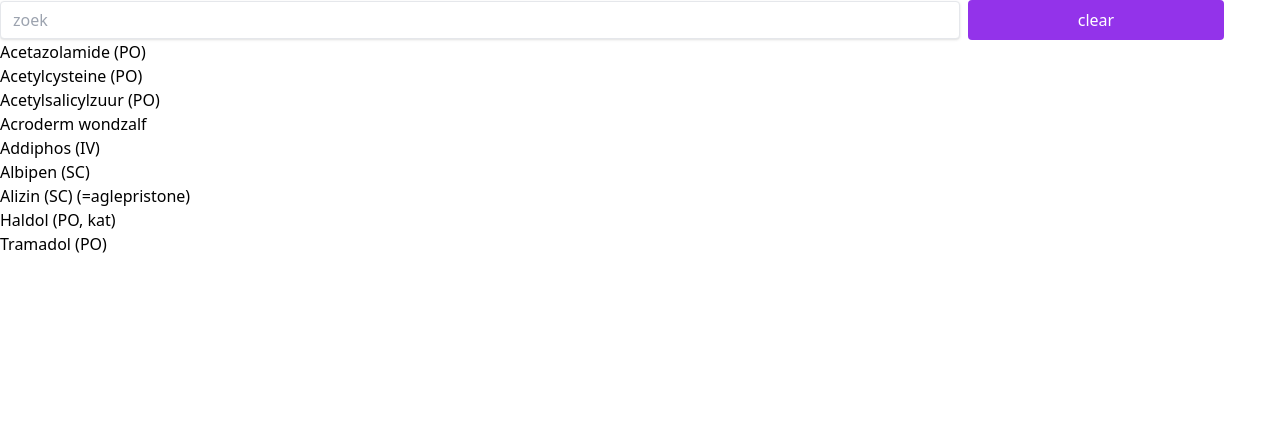
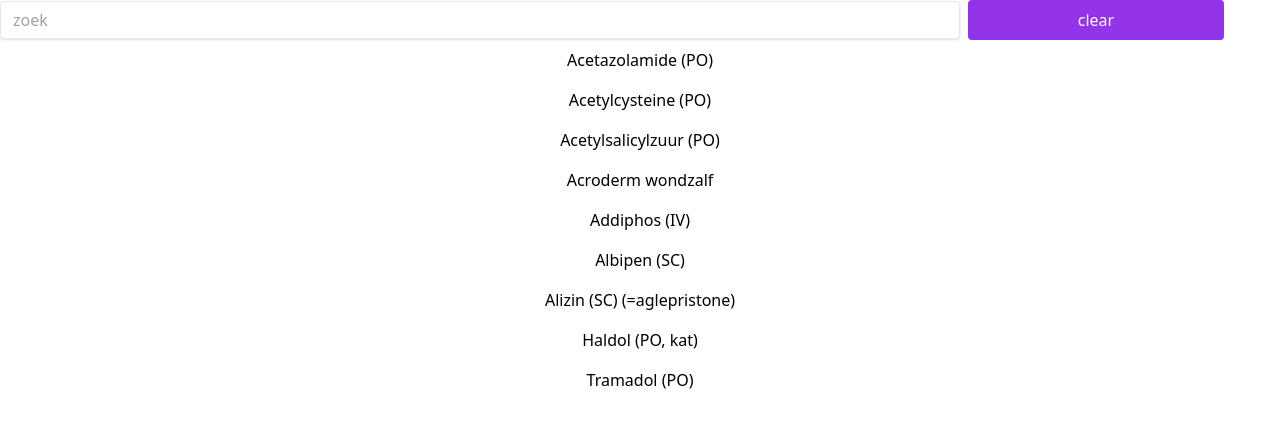
Before and after one commit to MelvinVermeer/doseringen, a React (Create React App) app: page / in a window 1280 px wide. Shown: the top 428 px of the page. Built offline with nearby package versions, Linux system fonts and the light colour scheme.

Commit message:
convert to router

```diff
--- a/src/App.tsx
+++ b/src/App.tsx
@@ -1,8 +1,6 @@
-import React, { ChangeEvent, useState } from "react";
-import logo from "./logo.svg";
+import { ChangeEvent, useState } from "react";
 import "./App.css";
 import raw from "./data/sample.json";
-import { Detail } from "./Detail";
 import { NoResults } from "./NoResults";
 import { List } from "./List";
 
@@ -11,14 +9,16 @@
   const products = Object.keys(data);
 
   const [query, setQuery] = useState("");
+  const [filtered, setFiltered] = useState(products);
 
   const change = (event: ChangeEvent<HTMLInputElement>) => {
     setQuery(event.target.value);
+    setFiltered(
+      products.filter((p) =>
+        p.toLowerCase().includes(event.target.value.trim().toLowerCase())
+      )
+    );
   };
-
-  const filtered = products.filter((p) =>
-    p.toLowerCase().includes(query.trim().toLowerCase())
-  );
 
   return (
     <div>
@@ -26,23 +26,22 @@
         className="shadow appearance-none border rounded w-3/4 py-2 px-3 text-gray-700 leading-tight focus:outline-none focus:shadow-outline"
         type="text"
         placeholder="zoek"
+        value={query}
         onChange={change}
       />
 
       <button
         className="bg-purple-600 ml-2 w-1/5 rounded p-2 text-white"
-        onClick={() => setQuery("")}
+        onClick={() => {
+          setQuery("");
+          setFiltered(products);
+        }}
       >
         clear
       </button>
 
       {filtered.length === 0 && <NoResults />}
-
-      {filtered.length === 1 && (
-        <Detail name={filtered[0]} content={data[filtered[0]]} />
-      )}
-
-      {filtered.length > 1 && <List items={filtered} onClickItem={setQuery} />}
+      {filtered.length > 0 && <List items={filtered} />}
     </div>
   );
 }
--- a/src/Detail.tsx
+++ b/src/Detail.tsx
@@ -5,7 +5,7 @@
 
 export const Detail = ({ content, name }: DetailProps) => (
   <>
-    <div>{name}</div>
-    <div className="text-xs">{content}</div>
+    <h1 className="text-xl mb-4">{name}</h1>
+    <div>{content}</div>
   </>
 );
--- a/src/List.tsx
+++ b/src/List.tsx
@@ -1,13 +1,16 @@
+import { Link } from "react-router-dom";
+
 type ListProps = {
   items: string[];
-  onClickItem: (item: string) => void;
 };
 
-export const List = ({ items, onClickItem }: ListProps) => (
+export const List = ({ items }: ListProps) => (
   <ul>
     {items.map((p) => (
       <li className="text" key={p}>
-        <div onClick={() => onClickItem(p)}>{p}</div>
+        <Link to={`/medicine/${p}`} className=" h-10 grid place-items-center">
+          {p}
+        </Link>
       </li>
     ))}
   </ul>
--- a/src/index.tsx
+++ b/src/index.tsx
@@ -1,14 +1,21 @@
-import React from 'react';
-import ReactDOM from 'react-dom';
-import './index.css';
-import App from './App';
-import reportWebVitals from './reportWebVitals';
+import React from "react";
+import ReactDOM from "react-dom";
+import "./index.css";
+import { BrowserRouter, Route, Routes } from "react-router-dom";
+import App from "./App";
+import reportWebVitals from "./reportWebVitals";
+import { Medicine } from "./routes/Medicine";
 
 ReactDOM.render(
   <React.StrictMode>
-    <App />
+    <BrowserRouter>
+      <Routes>
+        <Route path="/" element={<App />} />
+        <Route path="medicine/:name" element={<Medicine />}></Route>
+      </Routes>
+    </BrowserRouter>
   </React.StrictMode>,
-  document.getElementById('root')
+  document.getElementById("root")
 );
 
 // If you want to start measuring performance in your app, pass a function
--- /dev/null
+++ b/src/routes/Medicine.tsx
@@ -0,0 +1,10 @@
+import { useParams } from "react-router-dom";
+import raw from "../data/sample.json";
+import { Detail } from "../Detail";
+
+export const Medicine = () => {
+  const { name } = useParams();
+  const data = raw as Record<string, string>;
+
+  return <Detail content={data[name!]} name={name!} />;
+};
```
